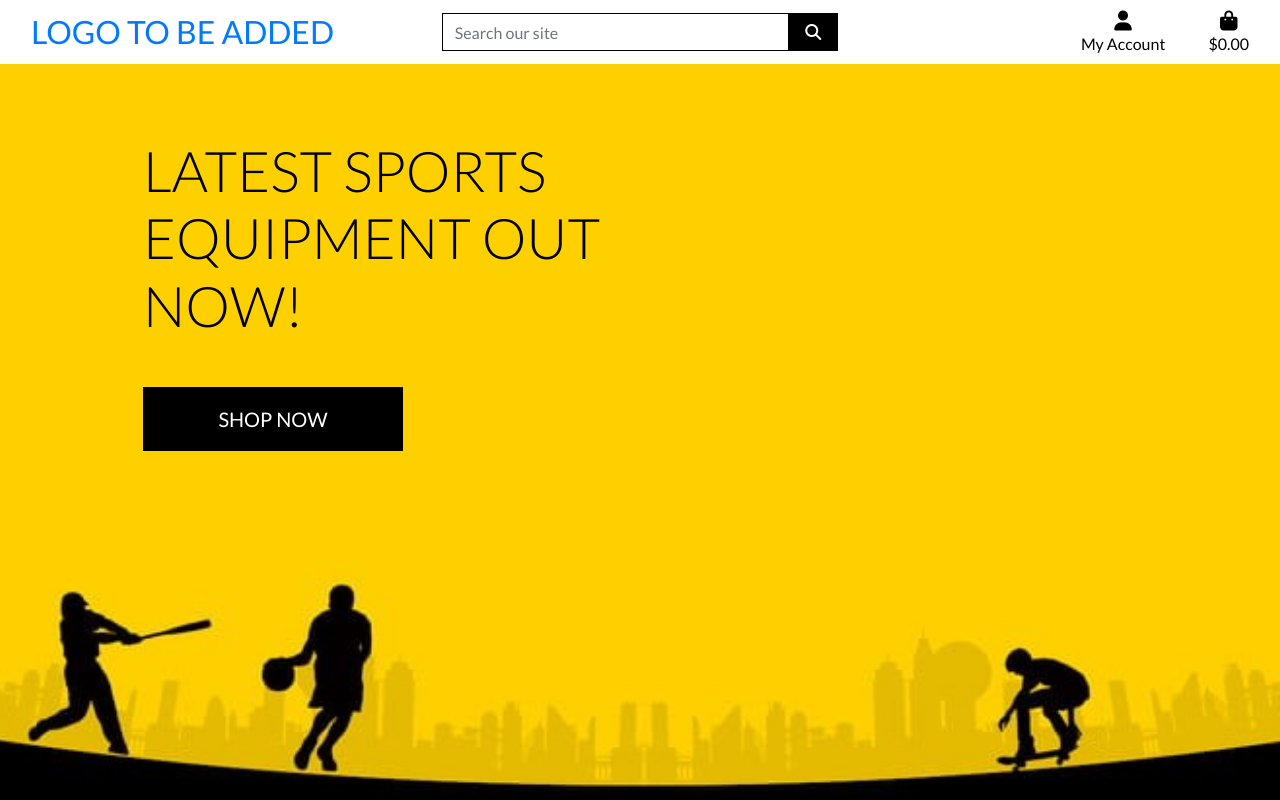
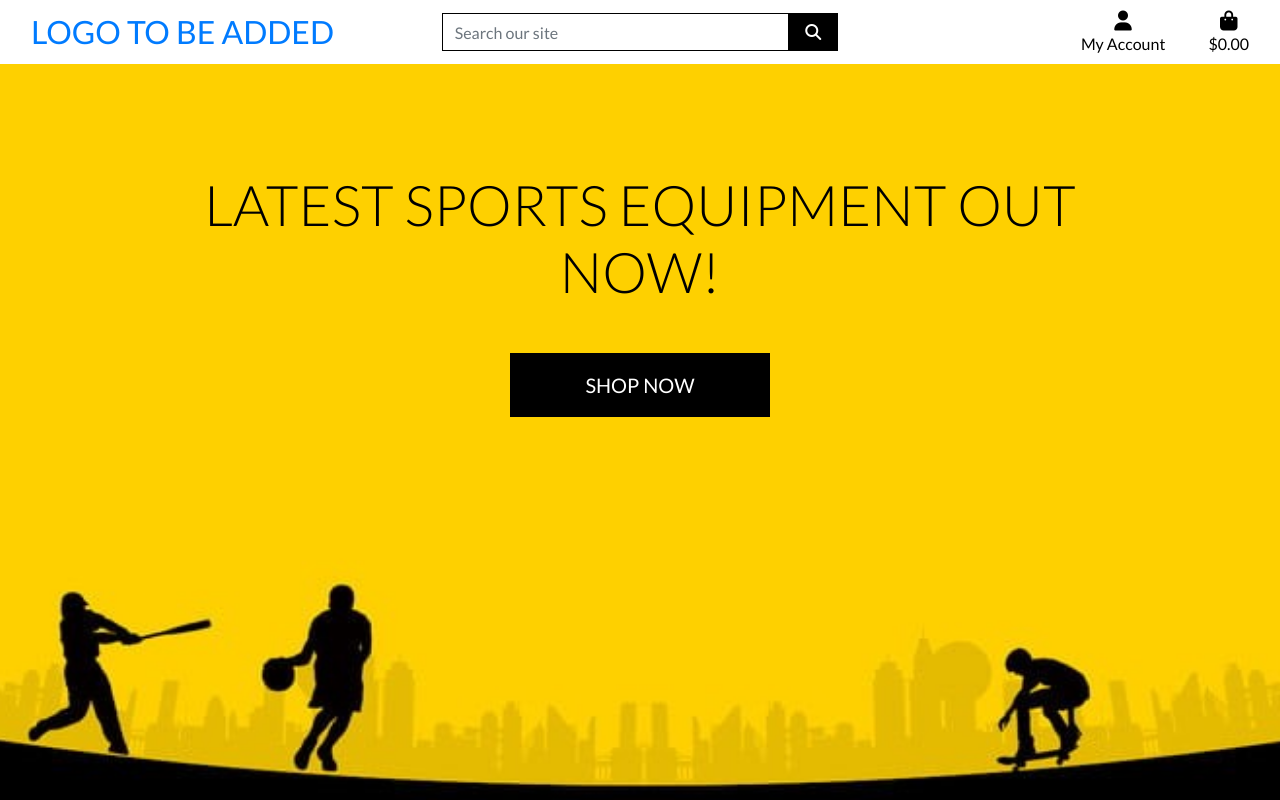
Before and after one commit to MannyBinning/sports-zone, a Django app: page / in a window 1280 px wide. Run offline with Django 3.2, Linux system fonts and the light colour scheme; some libraries are stand-ins or nearby versions.

Commit message:
updated background image with updated css style

```diff
--- a/home/templates/home/index.html
+++ b/home/templates/home/index.html
@@ -10,10 +10,10 @@
 {% endblock %}
 
 {% block content %}
-    <div class="container h-100">
+    <div class="container h-100 text-center">
         <div class="row h-100">
-            <div class="col-7 col-md-6 my-auto">
-                <h1 class="display-4 logo-font text-black">Latest sports equipment out now!</h1>
+            <div class="col-7 col-md-12 my-auto">
+                <h1 class="display-4 logo-font text-black text-center">Latest sports equipment out now!</h1>
                 <div class="my-5">
                     <h4>
                         <a href="" class="shop-now-button btn btn-lg rounded-0 text-uppercase py-3">Shop Now</a>
--- a/templates/base.html
+++ b/templates/base.html
@@ -88,6 +88,7 @@
     </div>
         </div>
       </div>
+      <div id="hero-image"></div>
     </header>
 
     {% if messages %}
```
